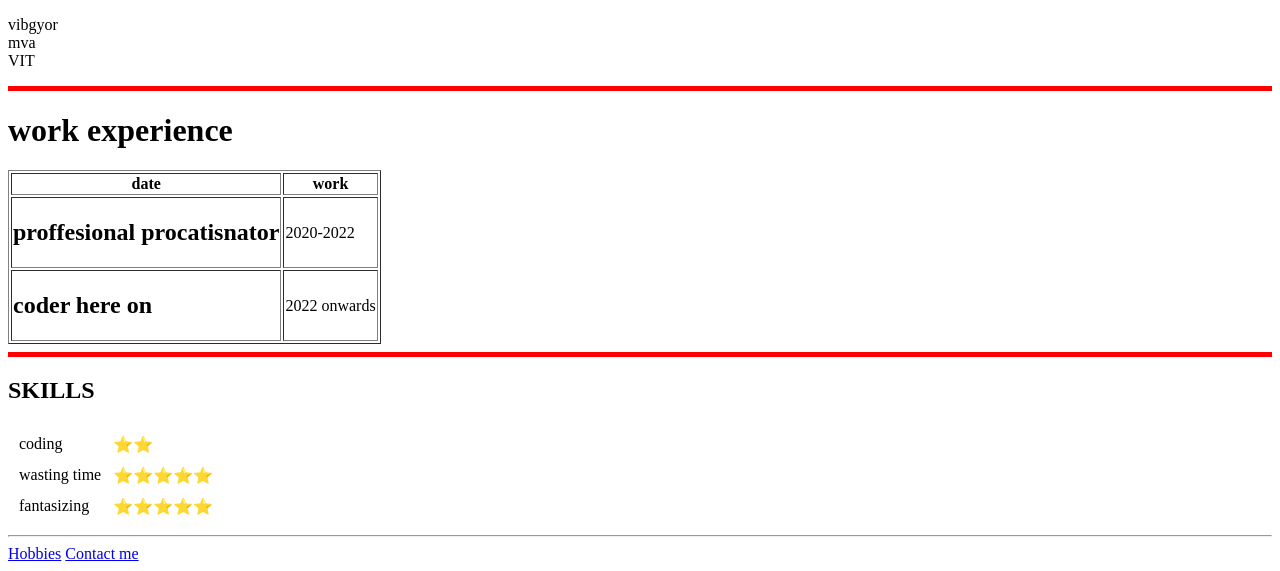
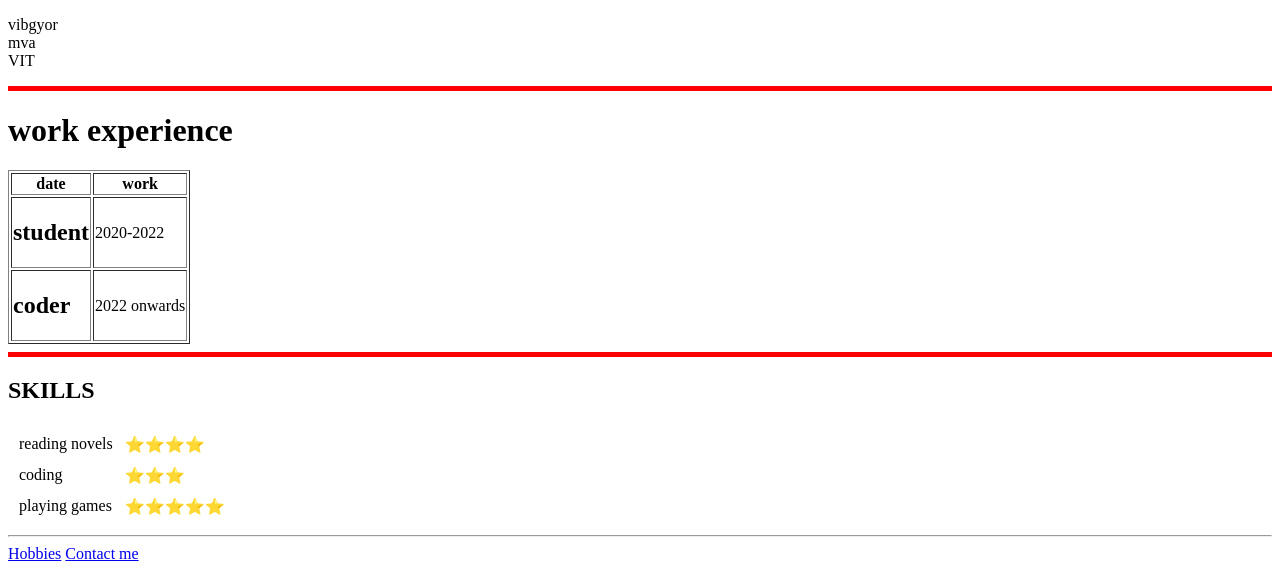
Before and after one commit to DhruvAgrawal125/cv, a plain HTML site: page index.html in a window 1280 px wide. Shown: the part 731-1302 px from the top of the page. Drawn offline with Linux system fonts and the light colour scheme.

Commit message:
Update index.html

```diff
--- a/index.html
+++ b/index.html
@@ -36,13 +36,13 @@
     <tbody>
       <tr>
         <td>
-          <h2>proffesional procatisnator</h2>
+          <h2>student</h2>
         </td>
         <td>2020-2022</td>
       </tr>
       <tr>
         <td>
-          <h2>coder here on</h2>
+          <h2>coder </h2>
         </td>
         <td> 2022 onwards</td>
       </tr>
@@ -54,16 +54,16 @@
   <h2>SKILLS</h2>
   <table cellspacing= "10">
     <tr>
-      <td>coding</td>
-      <td>⭐⭐</td>
+      <td>reading novels</td>
+      <td>⭐⭐⭐⭐</td>
     </tr>
     <tr>
-      <td>wasting time</td>
-      <td>⭐⭐⭐⭐⭐</td>
+      <td>coding</td>
+      <td>⭐⭐⭐</td>
 
     </tr>
     <tr>
-      <td>fantasizing</td>
+      <td>playing games</td>
       <td>⭐⭐⭐⭐⭐</td>
 
     </tr>
```
